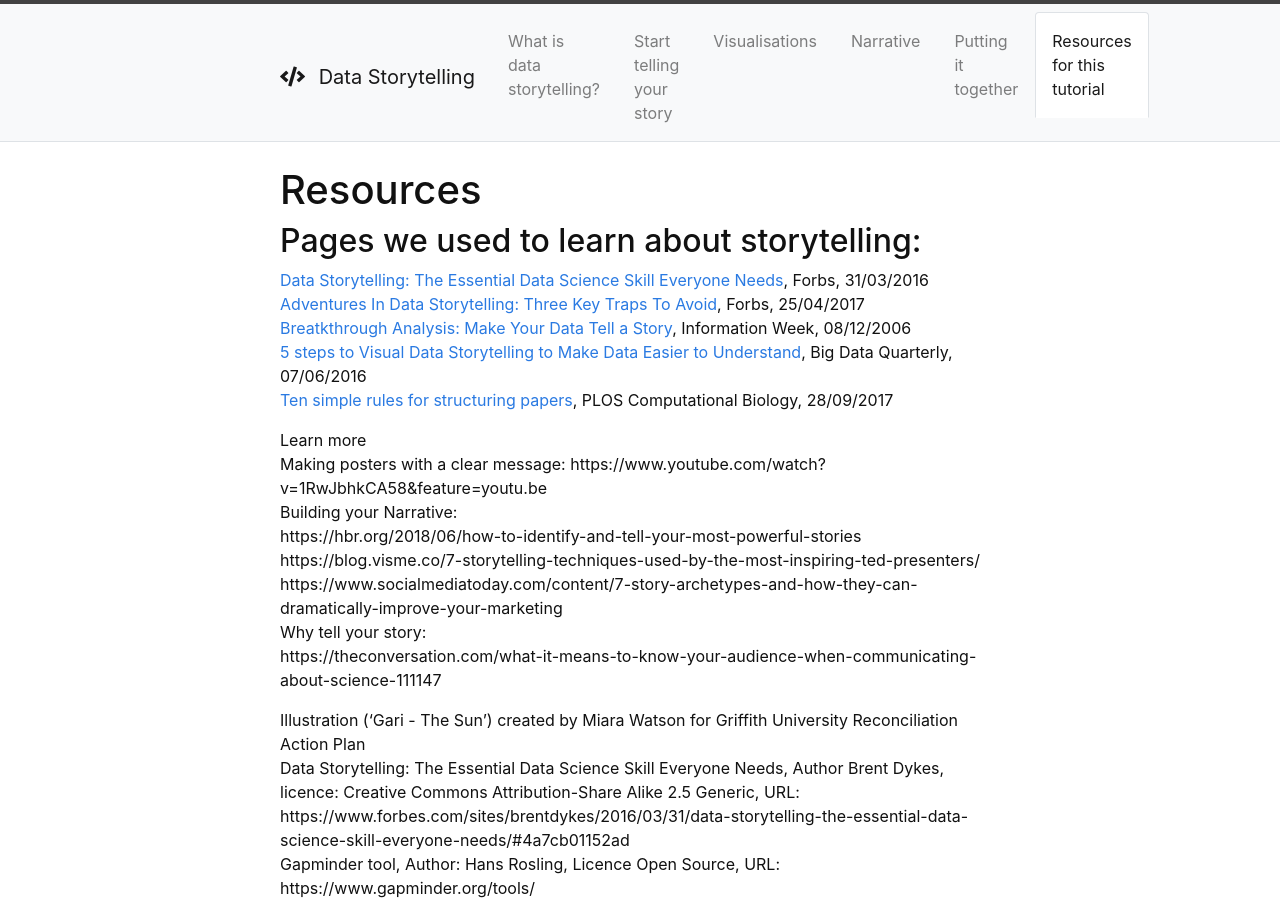
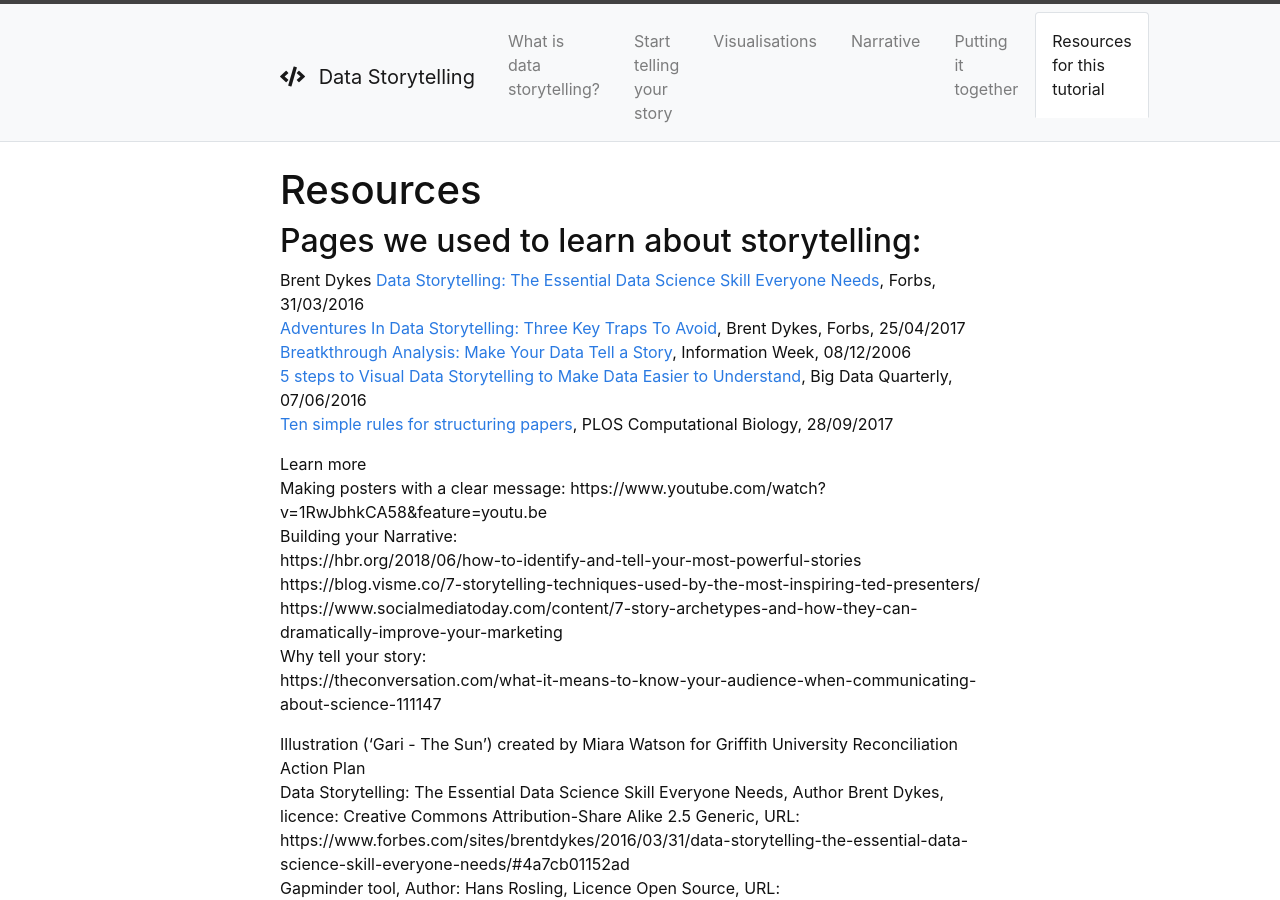
Before and after one commit to masamiy/DataStoryTelling, a Jekyll site: the page built from content/5-Resources.md, in a window 1280 px wide and 900 px high. Built offline with Jekyll 4.4.1, drawn with Linux system fonts in a browser that asks for light colours.

Commit message:
Update 5-Resources.md

```diff
--- a/content/5-Resources.md
+++ b/content/5-Resources.md
@@ -4,8 +4,8 @@ nav: Resources for this tutorial
 ---
 
 ## Pages we used to learn about storytelling:
-[Data Storytelling: The Essential Data Science Skill Everyone Needs](https://www.forbes.com/sites/brentdykes/2016/03/31/data-storytelling-the-essential-data-science-skill-everyone-needs/#5564188952ad), Forbs, 31/03/2016
-[Adventures In Data Storytelling: Three Key Traps To Avoid](https://www.forbes.com/sites/brentdykes/2017/04/25/adventures-in-data-storytelling-three-key-traps-to-avoid/#7ac575783234), Forbs, 25/04/2017
+Brent Dykes [Data Storytelling: The Essential Data Science Skill Everyone Needs](https://www.forbes.com/sites/brentdykes/2016/03/31/data-storytelling-the-essential-data-science-skill-everyone-needs/#5564188952ad), Forbs, 31/03/2016
+[Adventures In Data Storytelling: Three Key Traps To Avoid](https://www.forbes.com/sites/brentdykes/2017/04/25/adventures-in-data-storytelling-three-key-traps-to-avoid/#7ac575783234), Brent Dykes, Forbs, 25/04/2017
 [Breatkthrough Analysis: Make Your Data Tell a Story](http://www.informationweek.com/software/information-management/breakthrough-analysis-make-your-data-tell-a-story/d/d-id/1049675?), Information Week, 08/12/2006
 [5 steps to Visual Data Storytelling to Make Data Easier to Understand](http://www.dbta.com/BigDataQuarterly/Articles/5-Steps-to-Visual-Data-Storytelling-to-Make-Data-Easier-to-Understand-111512.aspx), Big Data Quarterly, 07/06/2016
 [Ten simple rules for structuring papers](http://journals.plos.org/ploscompbiol/article?id=10.1371/journal.pcbi.1005619), PLOS Computational Biology, 28/09/2017
```
